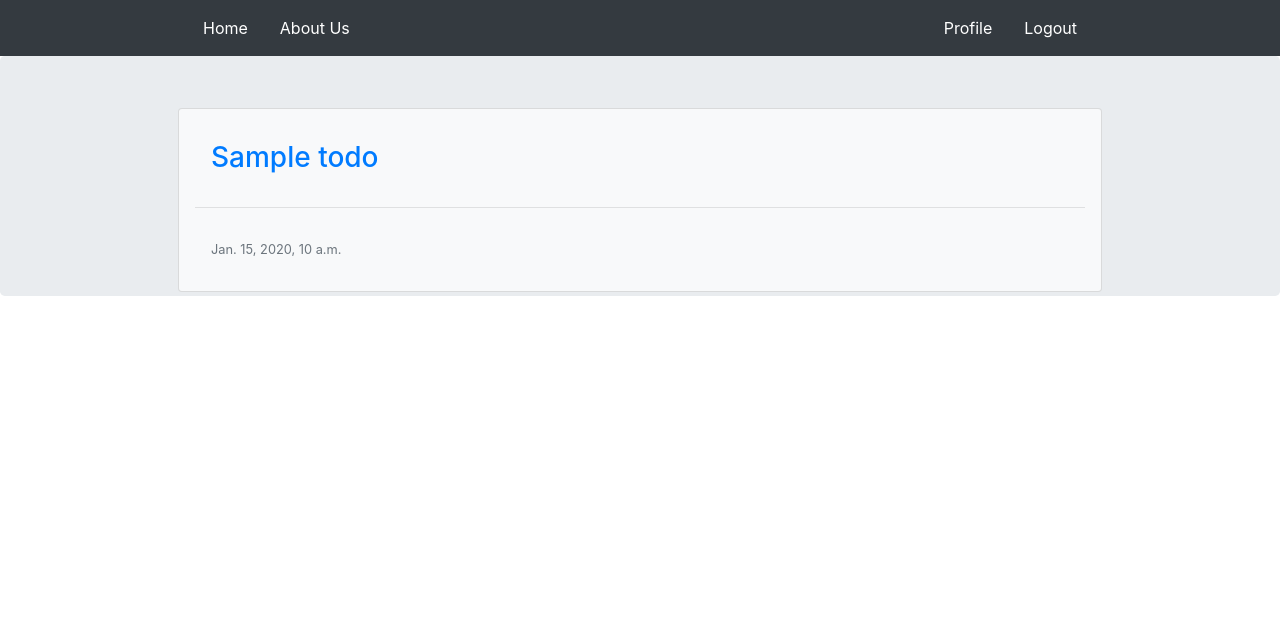
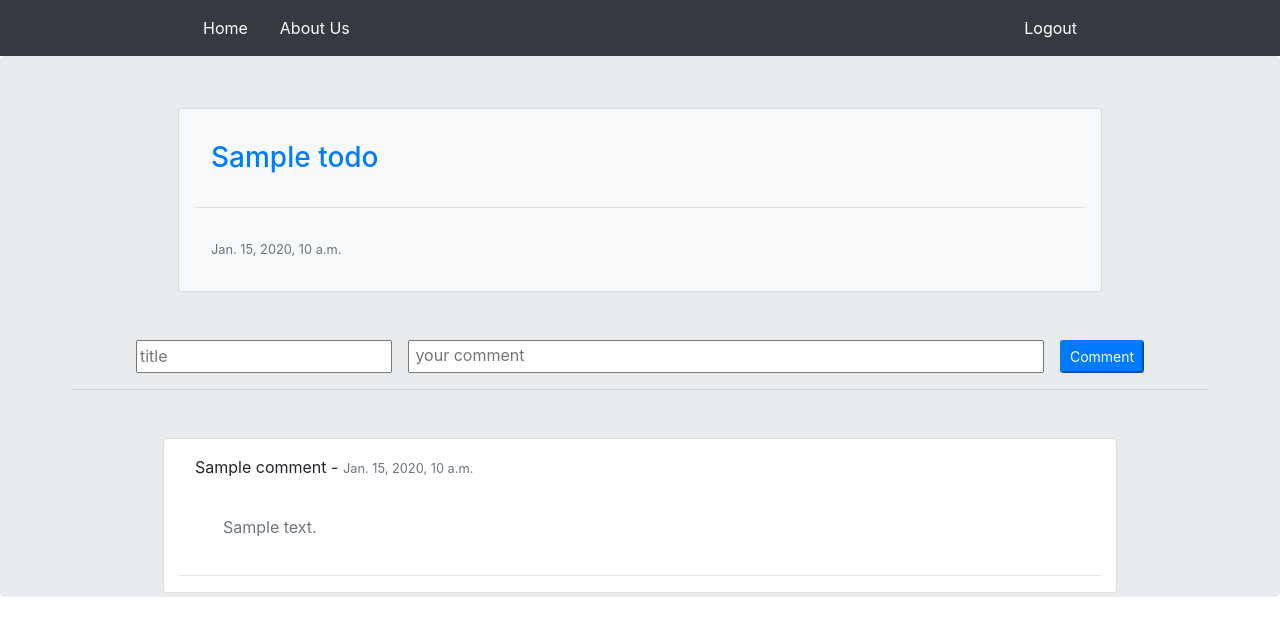
Before and after one commit to MohamadAhmadi100/Django-CBV-2, a Django app: a page that uses templates/inc/navbar.html in a window 1280 px wide. Shown: the top 636 px of the page. Run offline with Django 3.2, Linux system fonts and the light colour scheme; a user stored in the database is signed in; tables that the repository leaves empty hold one stand-in row (values such as "Sample post"); some libraries are stand-ins or nearby versions.

Commit message:
add comment model

```diff
--- a/templates/inc/navbar.html
+++ b/templates/inc/navbar.html
@@ -7,8 +7,6 @@
         <div class="d-flex">
             {% if request.user.is_authenticated %}
                 <a class="nav-link active text-white" aria-current="page"
-                   href="">Profile</a>
-                <a class="nav-link active text-white" aria-current="page"
                    href="{% url 'accounts:user_logout' %}">Logout</a>
             {% else %}
                 <a class="nav-link active text-white" aria-current="page" href="{% url 'accounts:user_signup' %}">SignUp</a>
--- a/todo/admin.py
+++ b/todo/admin.py
@@ -1,4 +1,5 @@
 from django.contrib import admin
-from .models import Todo
+from .models import Todo, Comment
 
 admin.site.register(Todo)
+admin.site.register(Comment)
--- a/todo/forms.py
+++ b/todo/forms.py
@@ -1,6 +1,22 @@
 from django import forms
+from .models import Comment
 
 
 class AddTodoForm(forms.Form):
     title = forms.CharField(label='', max_length=200, widget=forms.TextInput(
         attrs={'placeholder': 'Todo Title', 'class': 'form form-control col-md-11 m-2'}))
+
+
+class AddCommentForm(forms.ModelForm):
+    class Meta:
+        model = Comment
+        fields = ('title', 'body')
+        widgets = {
+            'title': forms.TextInput(attrs={'class': 'mx-2', 'placeholder': 'title'}),
+            'body': forms.Textarea(attrs={'rows': 1, 'cols': '60', 'class': 'mx-2', 'placeholder': ' your comment',
+                                          'style': 'resize:none;'}),
+        }
+        labels = {
+            "title": '',
+            'body': '',
+        }
--- a/todo/models.py
+++ b/todo/models.py
@@ -8,3 +8,13 @@ class Todo(models.Model):
 
     def __str__(self):
         return self.title
+
+
+class Comment(models.Model):
+    title = models.CharField(max_length=100)
+    created = models.DateTimeField(auto_now_add=True)
+    body = models.TextField(max_length=200)
+    todo = models.ForeignKey(Todo, on_delete=models.CASCADE, related_name='t_comments')
+
+    def __str__(self):
+        return self.title
--- a/todo/templates/todo/todo_detail.html
+++ b/todo/templates/todo/todo_detail.html
@@ -11,4 +11,24 @@
             </small>
         </div>
     </div>
+    <div class="container col-md-11 mt-5">
+        {% if request.user.is_authenticated %}
+            <form action="" method="post" class="d-flex justify-content-center">
+                {{ form }}{% csrf_token %}
+                <input type="submit" class="btn-sm btn-primary align-self-center mx-2" value="Comment">
+            </form>
+            <hr>
+        {% endif %}
+    </div>
+    <div class="container col-md-9 mt-5 card">
+        {% for comment in todo.t_comments.all %}
+            <div class="m-3">
+                {{ comment.title }} - <small class="text-muted">{{ comment.created }}</small>
+            </div>
+            <div class="card-body text-muted mx-4">
+                {{ comment.body }}
+            </div>
+            <hr>
+        {% endfor %}
+    </div>
 {% endblock content %}
--- a/todo/views.py
+++ b/todo/views.py
@@ -1,17 +1,31 @@
-from .models import Todo
+from .models import Todo, Comment
 from django.views.generic import ListView, DetailView, FormView, DeleteView, UpdateView
-from .forms import AddTodoForm
+from django.views.generic.edit import FormMixin
+from .forms import AddTodoForm, AddCommentForm
 from django.urls import reverse, reverse_lazy
 from django.utils.text import slugify
 from django.contrib import messages
+from django.contrib.auth.mixins import LoginRequiredMixin
 
 
-class TodoDetailView(DetailView):
+class TodoDetailView(LoginRequiredMixin, FormMixin, DetailView):
     model = Todo
     template_name = 'todo/todo_detail.html'
     context_object_name = 'todo'
     slug_field = 'slug'
     slug_url_kwarg = 'slug'
+    form_class = AddCommentForm
+
+    def get_success_url(self):
+        return reverse('todo:todo_detail', kwargs={'slug': self.object.slug})
+
+    def post(self, request, *args, **kwargs):
+        self.object = self.get_object()
+        form = self.get_form()
+        if form.is_valid():
+            comment = Comment(title=form.cleaned_data['title'], body=form.cleaned_data['body'], todo=self.object)
+            comment.save()
+        return super().form_valid(form)
 
 
 class TodoListView(FormView, ListView):
```
Also changed, not shown: todo/templates/todo/home.html (+9 -6 lines).
